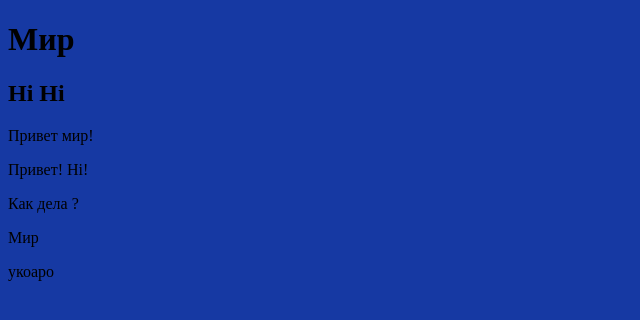
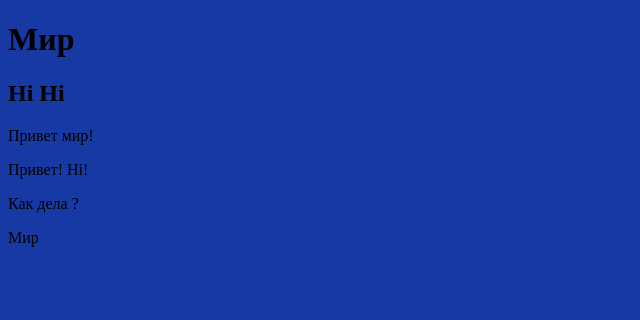
Before and after one commit to machernyaev92-source/test, a plain HTML site: page index.html in a window 1280 px wide. Shown: the full height of the page, 0-640 px from the left. Drawn offline with Linux system fonts and the light colour scheme.

Commit message:
commit_new

```diff
--- a/index.html
+++ b/index.html
@@ -13,6 +13,5 @@
    <p>Привет! Hi!</p>
    <p>Как дела ?</p>
    <p>Мир</p>
-   укоаро
 </body>
 </html>
```
